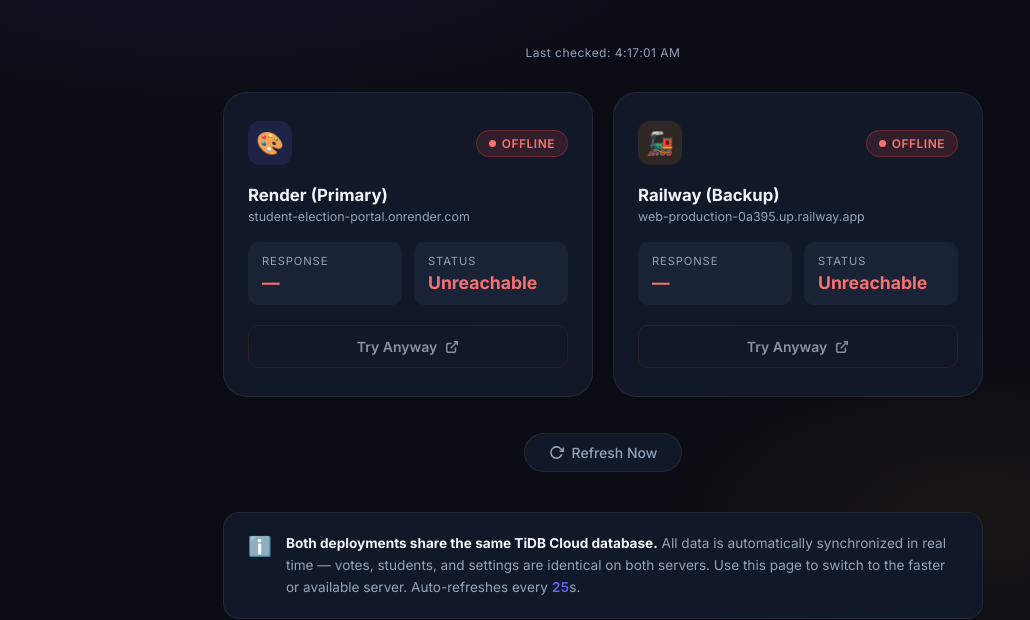
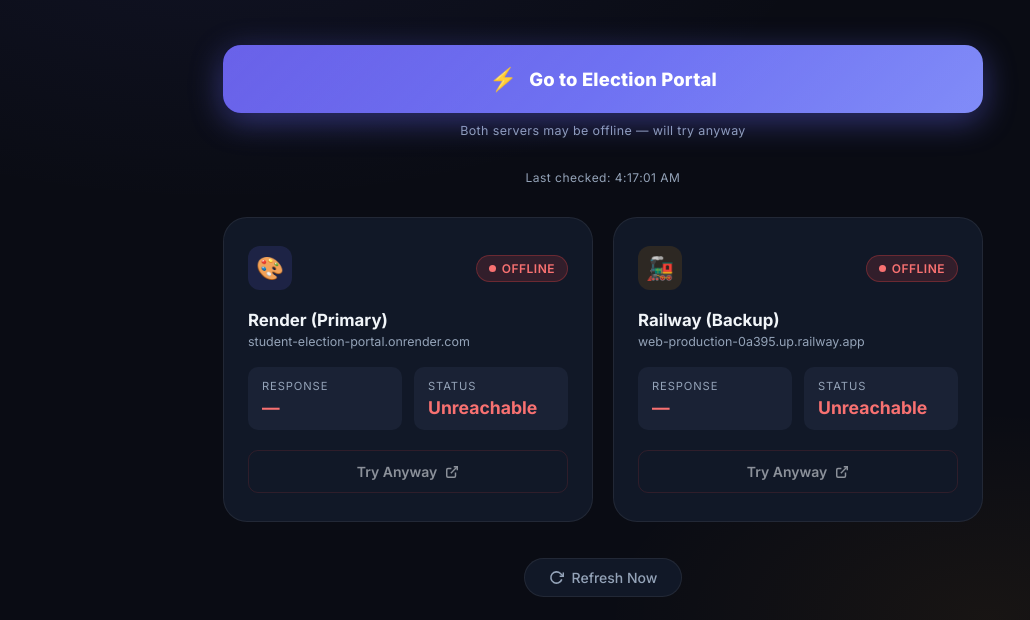
Before and after one commit to akhilcybercity/student-election-2026, a website: page public/status.html in a window 1280 px wide. Shown: the part 211-831 px from the top of the page, without its empty margins (37-1067 px from the left). Drawn offline with Linux system fonts and the light colour scheme; no server answers.

Commit message:
feat: add Go to Best Server button that auto-redirects to fastest live server

```diff
--- a/public/status.html
+++ b/public/status.html
@@ -239,6 +239,70 @@
       border-radius: 0 0 10px 10px;
     }
 
+    /* ── GO BUTTON (big CTA) ── */
+    .go-wrap {
+      width: 100%;
+      max-width: 760px;
+      margin-bottom: 32px;
+    }
+    .btn-go {
+      display: flex;
+      align-items: center;
+      justify-content: center;
+      gap: 12px;
+      width: 100%;
+      padding: 20px 32px;
+      border-radius: 18px;
+      border: none;
+      background: linear-gradient(135deg, #4f46e5 0%, #6366f1 50%, #818cf8 100%);
+      color: #fff;
+      font-family: inherit;
+      font-size: 1.15rem;
+      font-weight: 800;
+      cursor: pointer;
+      letter-spacing: 0.01em;
+      box-shadow: 0 8px 32px rgba(99,102,241,0.45), 0 2px 8px rgba(0,0,0,0.4);
+      transition: transform 0.2s, box-shadow 0.2s;
+      text-decoration: none;
+      position: relative;
+      overflow: hidden;
+    }
+    .btn-go::before {
+      content: '';
+      position: absolute; inset: 0;
+      background: linear-gradient(135deg, rgba(255,255,255,0.15), transparent);
+      border-radius: inherit;
+    }
+    .btn-go:hover {
+      transform: translateY(-3px);
+      box-shadow: 0 16px 48px rgba(99,102,241,0.55), 0 4px 16px rgba(0,0,0,0.5);
+    }
+    .btn-go:active { transform: translateY(0); }
+    .btn-go.loading {
+      background: linear-gradient(135deg, #374151, #4b5563);
+      box-shadow: none;
+      cursor: wait;
+      pointer-events: none;
+    }
+    .btn-go .go-icon { font-size: 1.4rem; }
+    .btn-go .go-spinner {
+      width: 22px; height: 22px;
+      border: 3px solid rgba(255,255,255,0.3);
+      border-top-color: #fff;
+      border-radius: 50%;
+      animation: spin 0.7s linear infinite;
+      display: none;
+    }
+    .btn-go.loading .go-spinner { display: block; }
+    .btn-go.loading .go-icon { display: none; }
+    .go-sub {
+      text-align: center;
+      font-size: 0.78rem;
+      color: var(--muted);
+      margin-top: 10px;
+      letter-spacing: 0.03em;
+    }
+
     /* ── Refresh Button ── */
     .refresh-wrap {
       text-align: center;
@@ -292,6 +356,16 @@
     <div class="header-emblem">🗳️</div>
     <h1>Deployment Status</h1>
     <p>Election Portal — Real-time server health monitor</p>
+  </div>
+
+  <!-- ⚡ BIG GO BUTTON — auto-picks fastest live server -->
+  <div class="go-wrap">
+    <button class="btn-go" id="btn-go" onclick="goToBest()">
+      <span class="go-icon">⚡</span>
+      <div class="go-spinner"></div>
+      <span id="go-text">Go to Election Portal</span>
+    </button>
+    <div class="go-sub" id="go-sub">Automatically redirects to the fastest available server</div>
   </div>
 
   <div id="last-checked">Checking servers…</div>
@@ -553,6 +627,95 @@
       btn.classList.remove('spinning');
     }
 
+    // ── Go to Best Server ────────────────────────────────────────────
+    async function goToBest() {
+      const goBtn  = document.getElementById('btn-go');
+      const goText = document.getElementById('go-text');
+      const goSub  = document.getElementById('go-sub');
+
+      goBtn.classList.add('loading');
+      goText.textContent = 'Finding fastest server…';
+
+      // Race both servers — redirect to whichever responds first
+      try {
+        const winner = await Promise.any(
+          Object.entries(SERVERS).map(async ([key, srv]) => {
+            if (!srv.url) throw new Error('no url');
+            await fetch(srv.url + '/api/health', {
+              signal: AbortSignal.timeout(6000),
+              cache: 'no-store',
+              mode: 'no-cors'
+            });
+            return srv; // first one to resolve wins
+          })
+        );
+
+        goText.textContent = `Going to ${winner.name}…`;
+        goSub.textContent  = winner.url;
+
+        // Small delay so user sees the message, then redirect
+        setTimeout(() => {
+          window.location.href = winner.url;
+        }, 600);
+
+      } catch (err) {
+        // Both offline — try Render as last resort
+        goBtn.classList.remove('loading');
+        goBtn.style.background = 'linear-gradient(135deg,#7f1d1d,#991b1b)';
+        goText.textContent = '⚠️ Both servers may be slow — clicking Render…';
+        setTimeout(() => {
+          window.location.href = SERVERS.render.url;
+        }, 1200);
+      }
+    }
+
+    // Update Go button label once we know fastest server
+    function updateGoButton() {
+      const goText = document.getElementById('go-text');
+      const goSub  = document.getElementById('go-sub');
+      const onlineServers = Object.keys(results).filter(k => results[k] && results[k].ok);
+      if (onlineServers.length === 0) {
+        goText.textContent = 'Go to Election Portal';
+        goSub.textContent  = 'Both servers may be offline — will try anyway';
+        return;
+      }
+      const fastest = onlineServers.reduce((a, b) =>
+        (results[a].ms <= results[b].ms) ? a : b
+      );
+      const srv = SERVERS[fastest];
+      goText.textContent = `⚡ Go to Election Portal (${results[fastest].ms}ms)`;
+      goSub.textContent  = `Will redirect to ${srv.name} → ${srv.url.replace('https://','')}`;
+    }
+
+    async function checkAll() {
+      const btn = document.getElementById('btn-refresh');
+      btn.classList.add('spinning');
+
+      // Set checking state
+      setState('render', 'checking');
+      setState('railway', 'checking');
+
+      // Ping both in parallel
+      const [rRender, rRailway] = await Promise.all([
+        pingServer('render'),
+        pingServer('railway')
+      ]);
+
+      results.render  = rRender;
+      results.railway = rRailway;
+
+      setState('render',  rRender.ok  ? 'online' : 'offline', rRender.ms,  rRender.msg);
+      setState('railway', rRailway.ok ? 'online' : 'offline', rRailway.ms, rRailway.msg);
+
+      markFastest();
+      updateGoButton();
+
+      const now = new Date().toLocaleTimeString();
+      document.getElementById('last-checked').textContent = `Last checked: ${now}`;
+
+      btn.classList.remove('spinning');
+    }
+
     // Auto-refresh countdown
     let countdown = 30;
     setInterval(() => {
```
